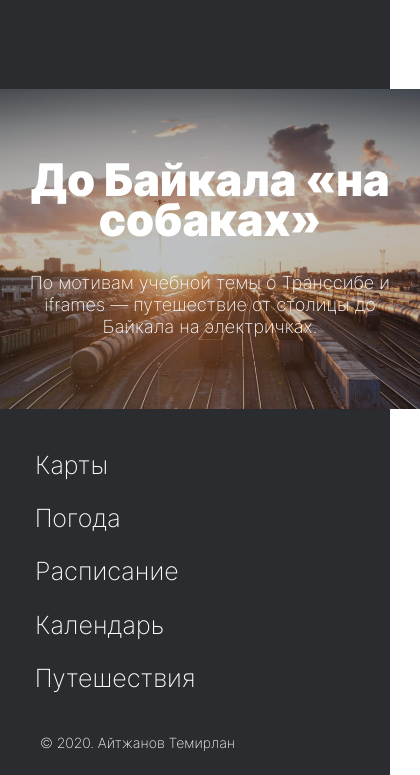
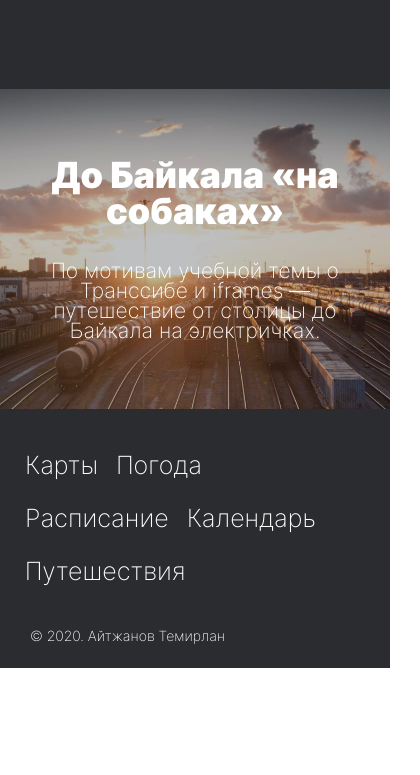
Before and after one commit to temaitzhanov/russian-travel, a plain HTML site: page index.html in a window 390 px wide. Shown: the part 9483-10258 px from the top of the page, 420 px wide, since content can reach past the window. After the commit the page ends 10151 px from the top, so only its background shows below. Drawn offline with Linux system fonts and the light colour scheme.

Commit message:
Адаптив последние штрихы

```diff
--- a/blocks/cover/__subtitle/cover__subtitle.css
+++ b/blocks/cover/__subtitle/cover__subtitle.css
@@ -9,6 +9,14 @@
   text-align: center;
   color: #FFF;
 }
+
+@media screen and (min-width: 321px) and (max-width:767px){
+  .cover__subtitle{
+  font-size: 21px;
+  line-height: 20px;
+  }
+
+}
 @media screen and (max-width: 320px){
   .cover__subtitle{
     max-width: 288px;
--- a/blocks/cover/__title/cover__title.css
+++ b/blocks/cover/__title/cover__title.css
@@ -12,8 +12,8 @@
  }
  @media screen and (min-width: 321px) and (max-width: 767px){
   .cover__title{
-  font-size: 45px;
-  line-height: 40px;
+  font-size: 36px;
+  line-height: 36px;
   }
  }
  @media screen and (max-width: 320px){
--- a/blocks/cover/cover.css
+++ b/blocks/cover/cover.css
@@ -23,11 +23,6 @@
     max-width: 768px;
   }
 }
-@media screen and (min-width: 321px) and (max-width: 767px){
-  .cover{
-  width: 420px ;
-  }
-}
 @media screen and (max-width: 320px){
   .cover{
     max-width: 320px;
--- a/blocks/footer/__links/footer__links.css
+++ b/blocks/footer/__links/footer__links.css
@@ -12,6 +12,7 @@
 }
 @media screen and (min-width: 321px) and (max-width: 767px){
   .footer__links{
-    display: block;
+    display: flex;
+    flex-wrap: wrap;
   }
 }
--- a/blocks/footer/footer.css
+++ b/blocks/footer/footer.css
@@ -23,7 +23,7 @@
 }
 @media screen and (min-width: 321px) and (max-width: 767px){
   .footer{
-  max-width: 320px;
+  max-width: 340px;
   flex-direction: column;
   margin: 44px auto 0px;
   }
--- a/blocks/intro/intro.css
+++ b/blocks/intro/intro.css
@@ -8,7 +8,12 @@
   max-width: 984px;
   margin: 92px auto 0;
 }
-
+@media screen and (min-width: 769px) and (max-width: 1023px){
+  .intro{
+  max-width: 720px ;
+  margin: 92px auto;
+  }
+}
 @media screen and (max-width: 768px){
   .intro{
     max-width: 720px;
--- a/blocks/lead/__caption/lead__caption.css
+++ b/blocks/lead/__caption/lead__caption.css
@@ -12,6 +12,11 @@
   text-transform: uppercase;
   color: #FFF;
 }
+@media screen and (min-width: 769px) and (max-width: 1023px){
+  .lead__caption{
+    margin-left: 32px;
+  }
+}
 @media screen and (max-width: 768px){
   .lead__caption{
     margin-left: 24px;
```
